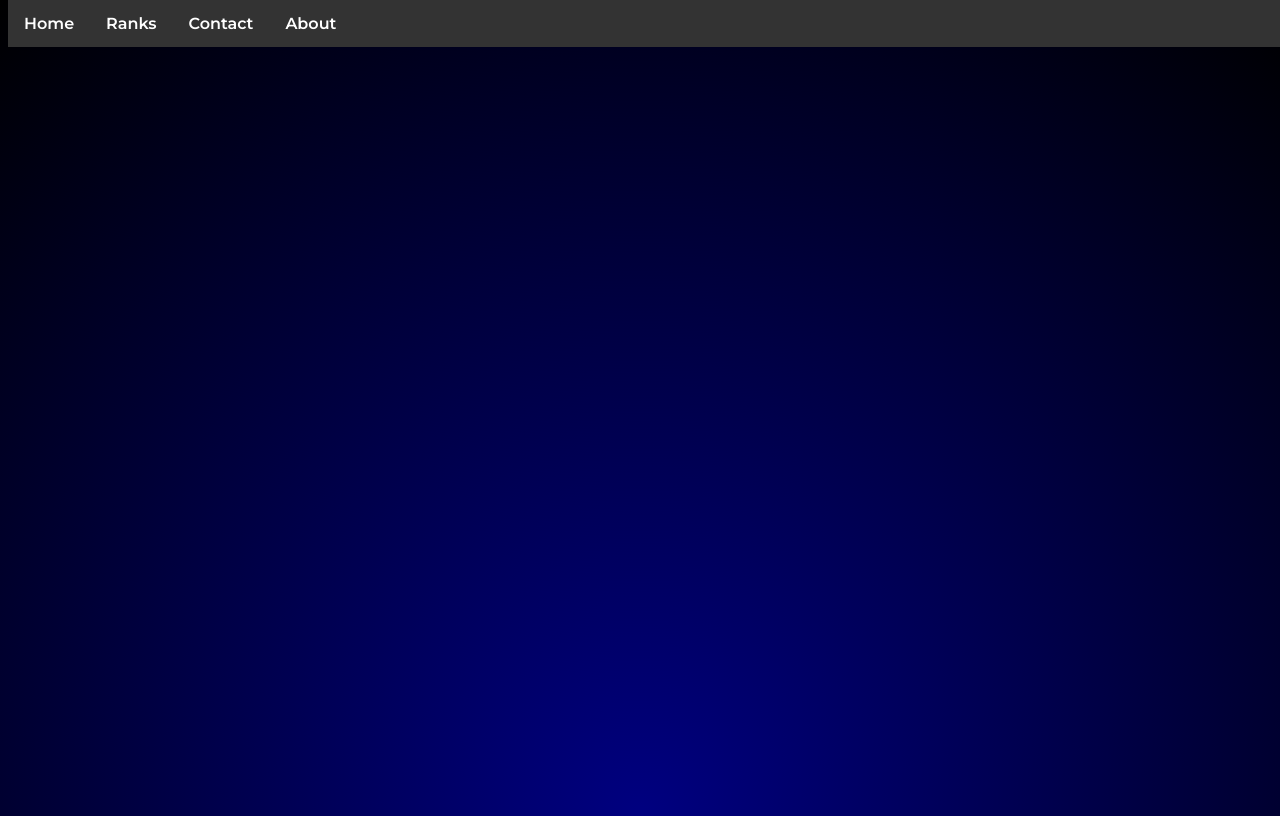
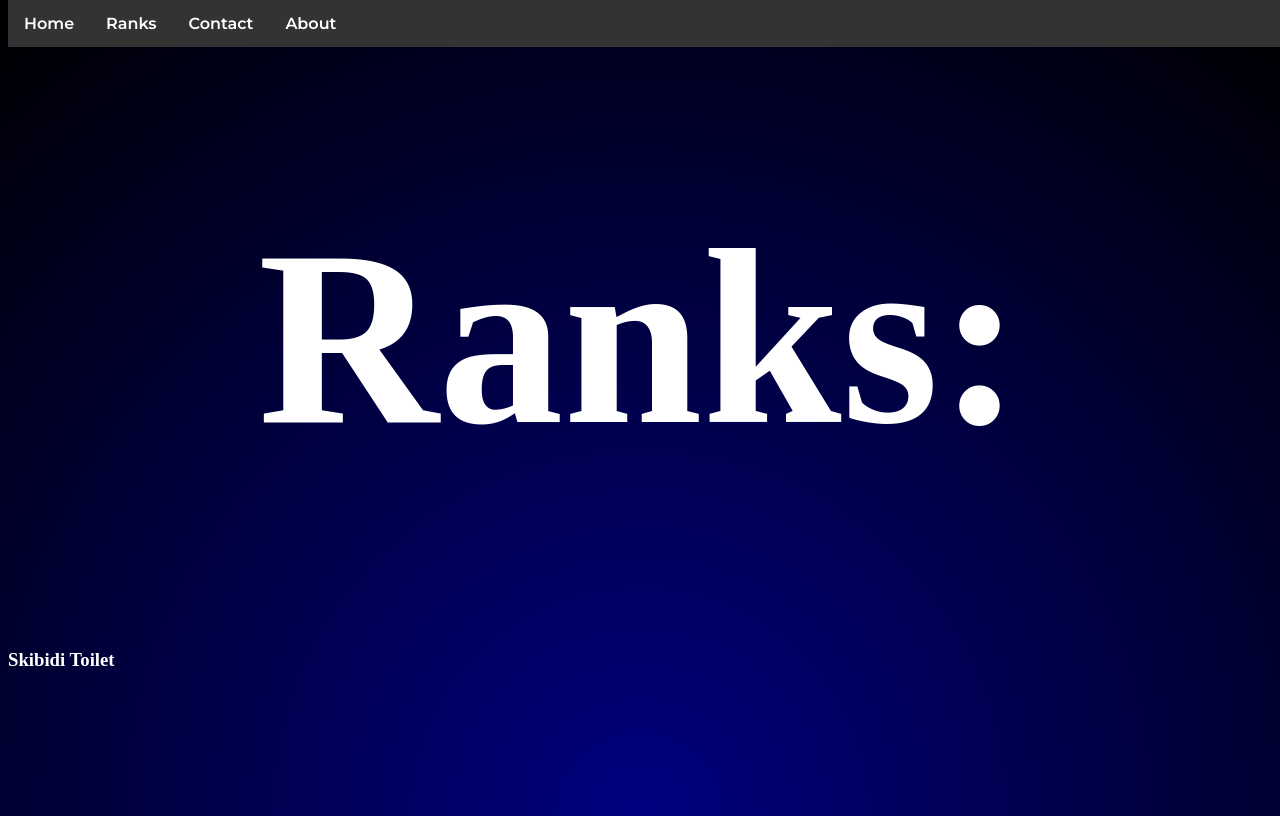
Before and after one commit to SwordUnblocked/SwordUnblocked.github.io, a plain HTML site: page news.html in a window 1280 px wide. Drawn offline with Linux system fonts and the light colour scheme.

Commit message:
Update news.html

```diff
--- a/news.html
+++ b/news.html
@@ -16,5 +16,10 @@
             <li><a href="about.html">About</a></li>
         </ul>
     </div>
+     <div>
+            <br>
+        <h1 class="mainHeader">Ranks:</h1>
+        <h3> Skibidi Toilet</h2>
+        </div>
 </body>
 </html>
```
